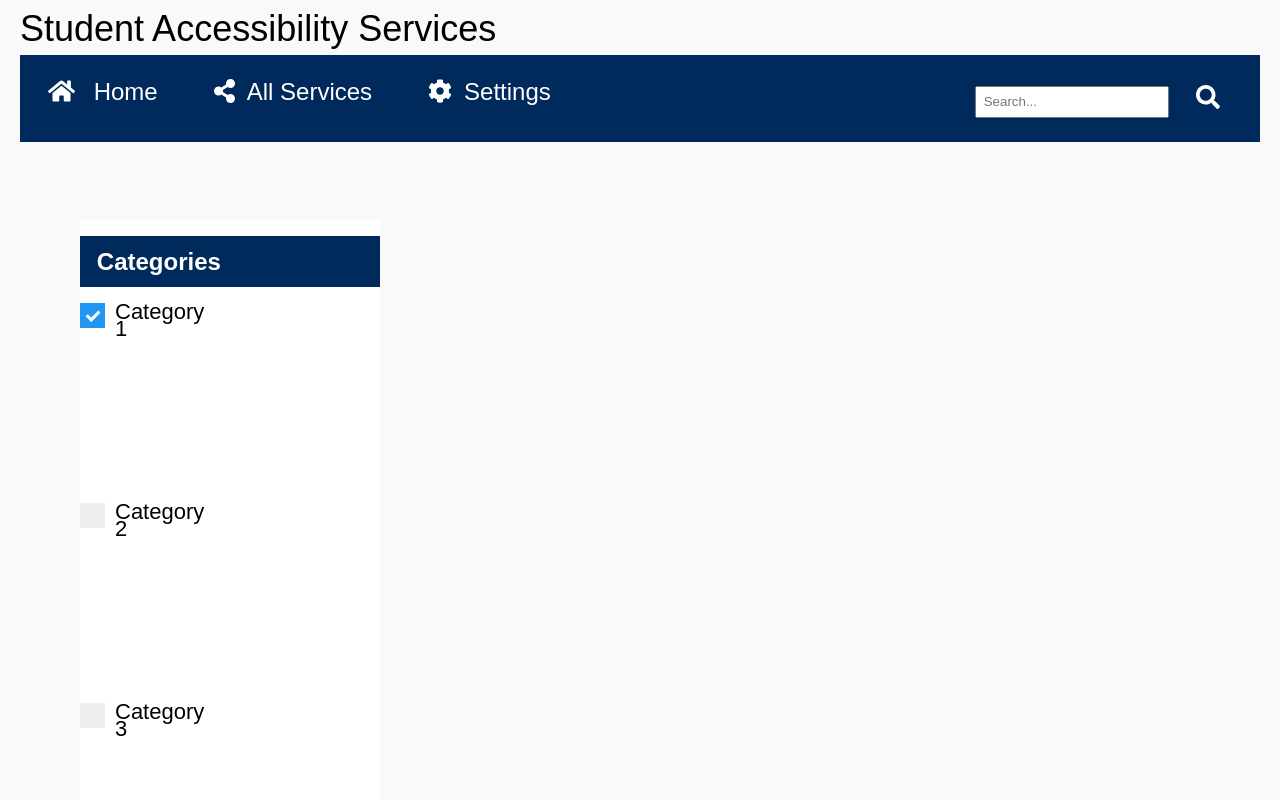
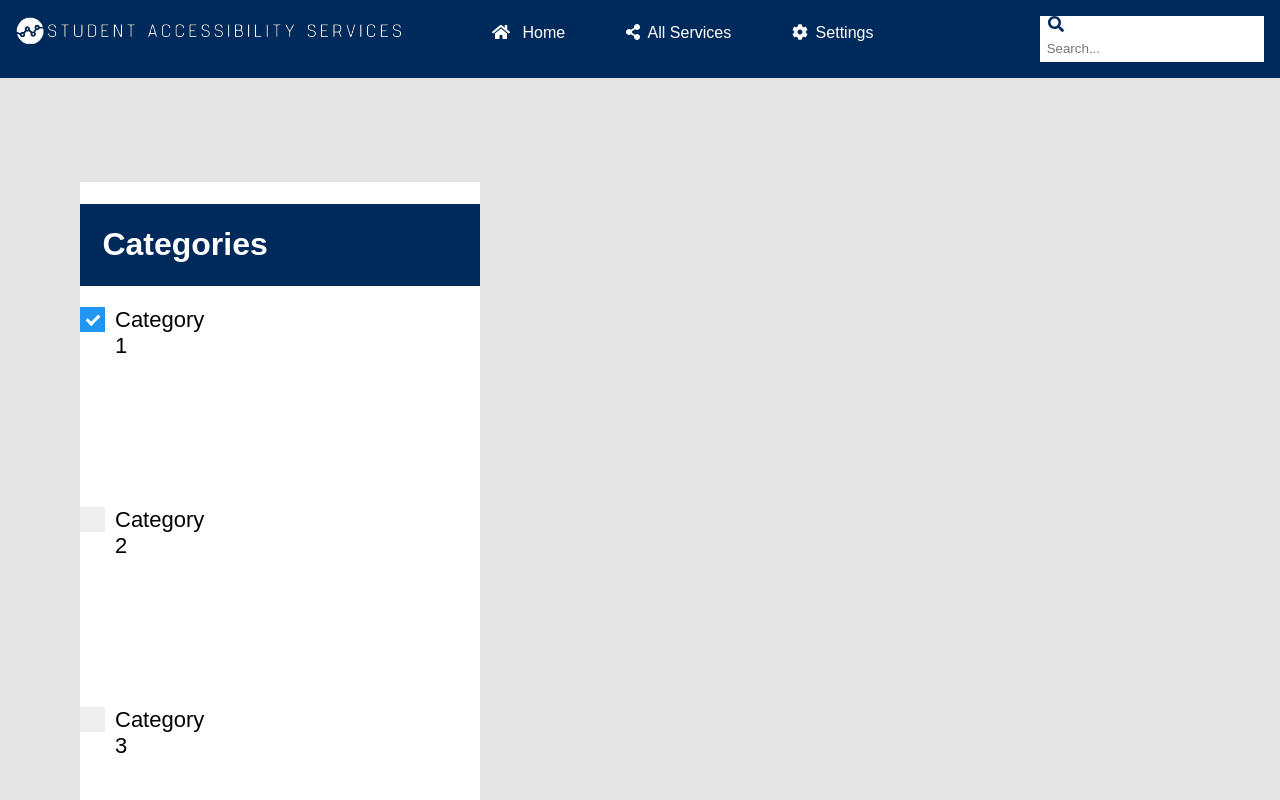
Before and after one commit to noraabdelgadir/student-accessibility-portal, a website: page SAP/views/AllServicesGraph/allServices.html in a window 1280 px wide. Shown: the top 800 px of the page. Drawn offline with nearby package versions, Linux system fonts and the light colour scheme.

Commit message:
finished the nav bar

```diff
--- a/SAP/views/AllServicesGraph/allServices.html
+++ b/SAP/views/AllServicesGraph/allServices.html
@@ -15,18 +15,24 @@
   <script src="../../assets/scripts/arbor/renderer.js"></script>
 
 </head>
-<header>
-  <div id="title">Student Accessibility Services</div>
+<header class="topnav">
+  <div id="title">
+    <img src="SAPlogo2.png" alt="SAP Logo" id="logo">
+  </div>
+
+  <div id="nav">
+     <a href="#home" class="active"><i class="fas fa-home"></i> Home</a>
+     <a href="" class="active"><i class="fas fa-share-alt"></i>All Services</a>
+     <a href="" class="active"><i class="fas fa-cog"></i>Settings</a>
+   </div>
+
+   <div id="search">
+     <i class="fas fa-search"></i>
+     <input type="text" placeholder="Search...">
+   </div>
+
 </header>
 <body>
-
-
- <div class="topnav">
-    <a href="#home" class="active"><i class="fas fa-home"></i> Home</a>
-    <a href="" class="active"><i class="fas fa-share-alt"></i>All Services</a>
-    <a href="" class="active"><i class="fas fa-cog"></i>Settings</a>
-    <div id="search"><input type="text" placeholder="Search..."> <i class="fas fa-search"></i></div>
-  </div>
 
 
 <!--
--- a/SAP/views/AllServicesGraph/graph.css
+++ b/SAP/views/AllServicesGraph/graph.css
@@ -1,9 +1,11 @@
+html {
+  font:16px Arial, sans-serif;
+}
+
 body{
   margin:0;
-  padding:20px;
-  font:12px/17px Arial, sans-serif;
-  background:#f9f9f9;
-
+  font:16px Arial, sans-serif;
+  background:#e5e5e5;
 }
 
 
--- a/SAP/views/AllServicesGraph/navbar.css
+++ b/SAP/views/AllServicesGraph/navbar.css
@@ -2,24 +2,17 @@
 .topnav {
 	overflow: hidden;
 	background-color: #002A5C;
-	margin-top:1.5em;
 	margin-bottom:1.5em;
-
-
-
+	display: grid;
+	grid-template-columns: 30% auto 20%;
 }
 
 .topnav a {
-    float: left;
-    display: block;
+    display: inline-block;
     color: white;
     text-align: center;
     padding: 24px 28px;
     text-decoration: none;
-    font-size: 2em;
-    font: Arial, sans-serif;
-
-
 }
 
 .topnav a:hover {
@@ -31,14 +24,27 @@
     display: none;
 }
 
-header{
-	font-size: 3em;
+#title {
+		grid-column-start: 1;
+		padding: 0.5rem;
 }
 
-input{
-	margin-top:0.5em;
-	margin-right:1.5em;
-	padding:0.5em;
+#nav {
+	grid-column-start: 2;
+	padding: 0 5rem;
+}
+
+#logo {
+	width: 400px;
+}
+
+header{
+	color: white;
+}
+
+header svg{
+	color: white;
+	margin-right:  0.5rem;
 }
 
 #searchicon{
@@ -46,18 +52,18 @@ input{
 	width:2%;
 }
 
-svg{
-	margin-right:0.5em;
+#search{
+    text-decoration: none;
+		margin: 1rem;
+		background: white;
 }
 
-#search{
-	float: left;
-    display: block;
-    color: white;
-    text-align: center;
-    padding: 24px 28px;
-    text-decoration: none;
-    font-size: 2em;
-    font: Arial, sans-serif;
-    float:right;
+#search > input {
+	padding:0.5em;
+	border: none;
 }
+
+#search svg{
+	margin: 0 0.5em;
+	color: #002A5C;
+}
```
